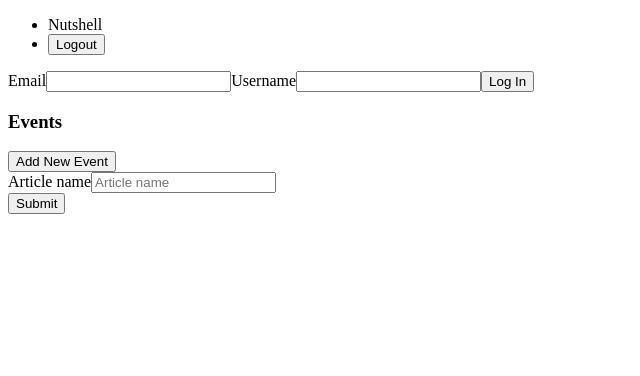
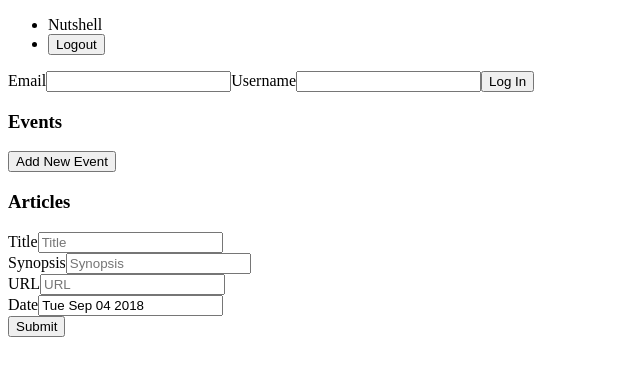
Before and after one commit to The-Freezing-Panthers/nutshell, a React (Create React App) app: page / in a window 1280 px wide. Shown: the top 376 px of the page, without its empty margins (0-640 px from the left). Built offline with nearby package versions, Linux system fonts and the light colour scheme.

Commit message:
article form fully functioning and adds to database resource articles

```diff
--- a/src/components/articles/ArticleForm.js
+++ b/src/components/articles/ArticleForm.js
@@ -1,11 +1,15 @@
 import React, { Component } from "react"
 import DataManager from '../../DataManager'
-// import "./animal.css"
+// import "./form.css"
 
 export default class ArticleForm extends Component {
    // Set initial state
    state = {
-      articleName: ""
+      // articleName: ""
+      title: "",
+      synopsis: "",
+      url: "",
+      date: ""
    }
 
    // Update state whenever an input field is edited
@@ -24,7 +28,11 @@ export default class ArticleForm extends Component {
       evt.preventDefault()
 
       const article = {
-      name: this.state.articleName,
+      title: this.state.title,
+      synopsis: this.state.synopsis,
+      url: this.state.url,
+      date: this.state.date
+
       // breed: this.state.breed,
       // employeeId: this.props.employees.find(e => e.name === this.state.employee).id
       }
@@ -34,25 +42,52 @@ export default class ArticleForm extends Component {
          DataManager.saveData.saveArticle(article);
    }
 
+   addNewDate = evt => {
+         const d = new Date();
+         let n = d.toDateString();
+         return n;
+   }
+
+   componentDidMount() {
+         this.setState({
+            date: this.addNewDate()
+         });
+   }
+
    render() {
       return (
          <React.Fragment>
+               <h3>Articles</h3>
             <form className="articleForm">
                <div className="form-group">
-                  <label htmlFor="articleName">Article name</label>
+                  <label htmlFor="title">Title</label>
                   <input type="text" required="true"
                      className="form-control"
                      onChange={this.handleFieldChange}
-                     id="articleName"
-                     placeholder="Article name" />
+                     id="title"
+                     placeholder="Title" />
                </div>
-               {/* <div className="form-group">
-                  <label htmlFor="breed">Breed</label>
+               <div className="form-group">
+                  <label htmlFor="synopsis">Synopsis</label>
                   <input type="text" required="true"
                      className="form-control"
                      onChange={this.handleFieldChange}
-                     id="breed" placeholder="Breed" />
-               </div> */}
+                     id="synopsis" placeholder="Synopsis" />
+               </div>
+               <div className="form-group">
+                  <label htmlFor="url">URL</label>
+                  <input type="text" required="true"
+                     className="form-control"
+                     onChange={this.handleFieldChange}
+                     id="url" placeholder="URL" />
+               </div>
+               <div className="form-group">
+                  <label htmlFor="date">Date</label>
+                  <input type="text" required="true"
+                     className="form-control"
+                     onChange={this.handleFieldChange}
+                     id="date" value={this.state.date} />
+               </div>
                {/* <div className="form-group">
                   <label htmlFor="employee">Assign to caretaker</label>
                   <select defaultValue="" name="employee" id="employee"
```
Also changed, not shown: API/database.json (+9 -1 lines).
